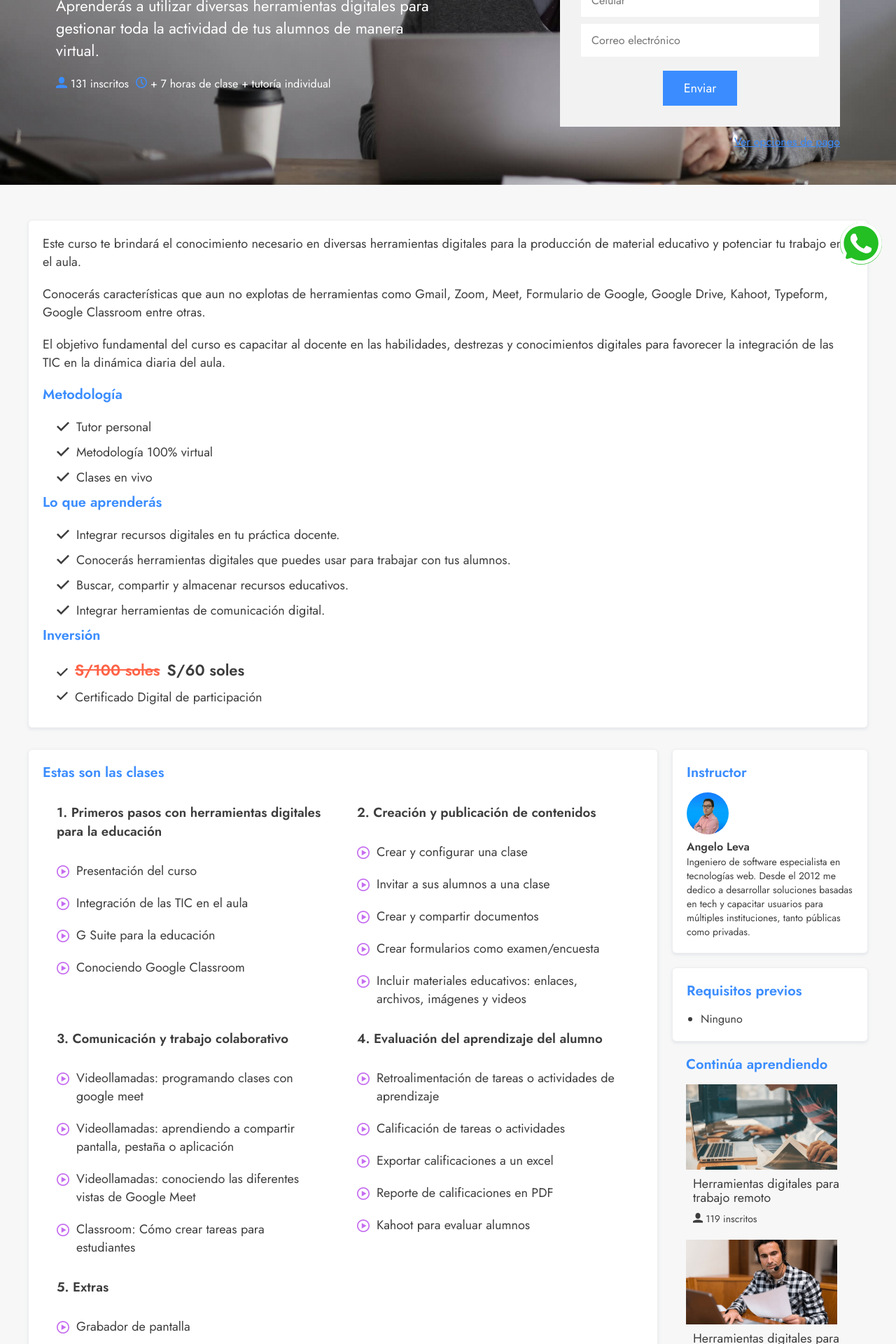
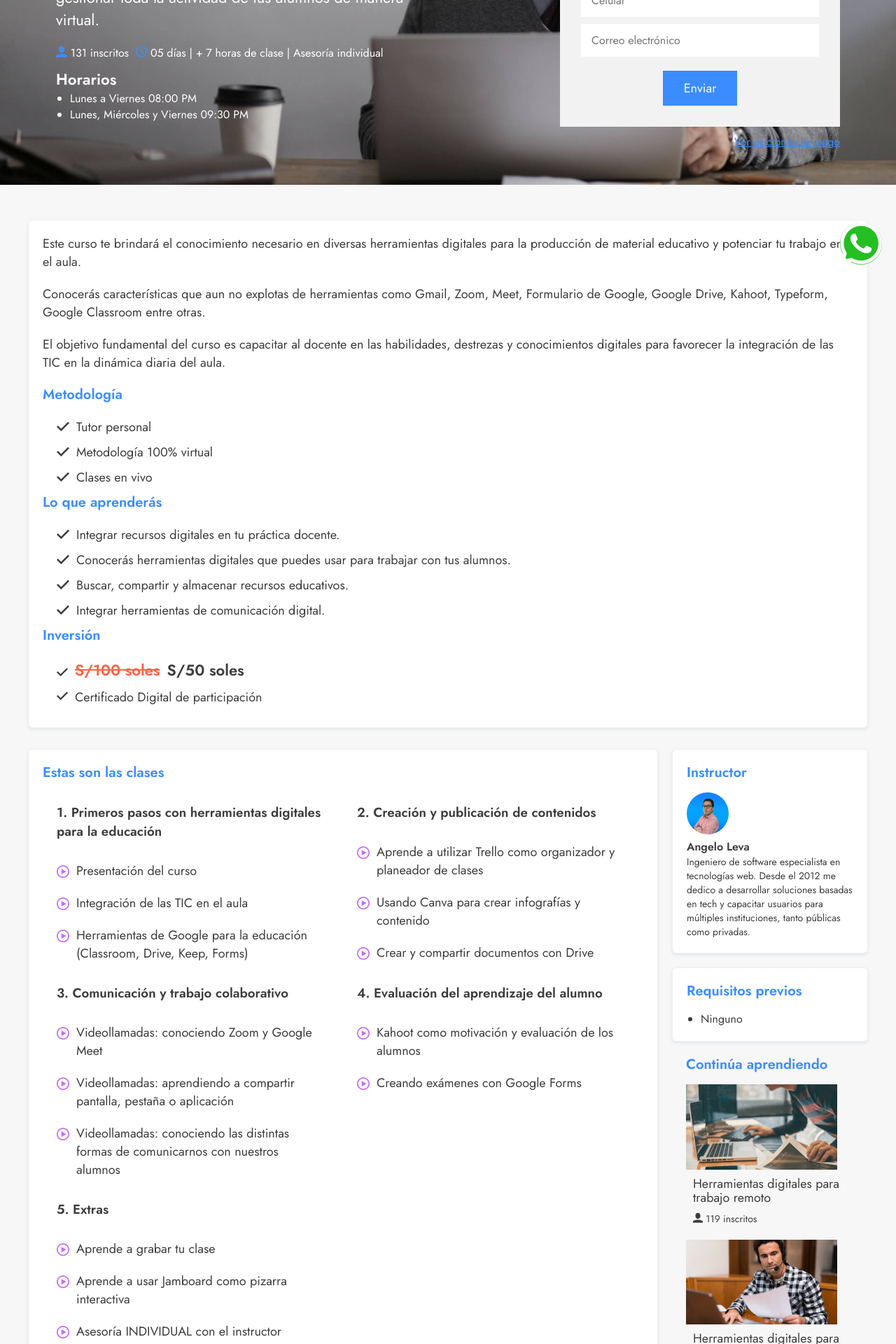
Before and after one commit to angelolev/idp, a React (Create React App) app: page /cursos/docentes in a window 1280 px wide. Shown: the part 320-2240 px from the top of the page at 70% size. Built offline with nearby package versions, Linux system fonts and the light colour scheme.

Commit message:
added schedule for courses

```diff
--- a/src/components/commons/Courses/Course.jsx
+++ b/src/components/commons/Courses/Course.jsx
@@ -47,14 +47,14 @@
                   <span className="icon icon-user"></span> 103 inscritos
                 </small>
                 <small>
-                  <span className="icon icon-time"></span> + 5 horas de clase +
-                  tutoría individual
+                  <span className="icon icon-time"></span> 05 días | + 5 horas
+                  de clase | Asesoría individual
                 </small>
-                {/* <h4>Horarios</h4>
+                <h4>Horarios</h4>
                 <ul>
-                  <li>Martes y Jueves 08:00PM - 09:00PM</li>
-                  <li>Miercoles y Viernes 08:00PM - 09:00PM</li>
-                </ul> */}
+                  <li>Lunes a Viernes 08:00 PM</li>
+                  <li>Lunes, Miércoles y Viernes 09:30 PM</li>
+                </ul>
                 {/* <button onClick={toggleModal}>
                   Cómpralo ahora por S/50.00
                 </button> */}
@@ -111,7 +111,7 @@
                 <ul className="price">
                   <li>
                     <span>S/100 soles</span>
-                    <span>S/60 soles</span>
+                    <span>S/50 soles</span>
                   </li>
                   <li>Certificado Digital de participación</li>
                 </ul>
@@ -249,7 +249,7 @@
                     </div>
                     <div className="group__sessions">
                       <Session
-                        name="Tutoría INDIVIDUAL con el instructor"
+                        name="Asesoría INDIVIDUAL con el instructor"
                         duration="01:00"
                       />
                     </div>
--- a/src/components/commons/Courses/CourseRemote.jsx
+++ b/src/components/commons/Courses/CourseRemote.jsx
@@ -47,15 +47,15 @@
                   <span className="icon icon-user"></span> 119 inscritos
                 </small>
                 <small>
-                  <span className="icon icon-time"></span> + 4 horas de clase +
-                  tutoría individual
+                  <span className="icon icon-time"></span> 04 días | + 4 horas
+                  de clase | Asesoría individual
                 </small>
-                {/* <h4>Horarios</h4>
+                <h4>Horarios</h4>
                 <ul>
-                  <li>Martes y Jueves 08:00PM - 09:00PM</li>
-                  <li>Miercoles y Viernes 08:00PM - 09:00PM</li>
+                  <li>Lunes a Jueves 09:00 PM</li>
+                  <li>Martes y Jueves 09:30 PM</li>
                 </ul>
-                <button onClick={toggleModal}>
+                {/* <button onClick={toggleModal}>
                   Cómpralo ahora por S/50.00
                 </button> */}
               </div>
@@ -102,7 +102,7 @@
                 <ul className="price">
                   <li>
                     <span>S/100 soles</span>
-                    <span>S/60 soles</span>
+                    <span>S/50 soles</span>
                   </li>
                   <li>Certificado Digital de participación</li>
                 </ul>
@@ -149,9 +149,20 @@
                         name="Software escencial para el trabajo remoto"
                         duration="01:00"
                       />
-                      <Session name="Organización personal" duration="01:00" />
                       <Session
-                        name="Cómo encontrar trabajos remotos"
+                        name="Videollamadas: Meet vs Zoom"
+                        duration="01:00"
+                      />
+                      <Session
+                        name="Usando Trello como organizador personal"
+                        duration="01:00"
+                      />
+                      <Session
+                        name="Comunicación con mi equipo: Slack, Discord, Whatsapp, Telegram"
+                        duration="01:00"
+                      />
+                      <Session
+                        name="Cómo buscar y encontrar trabajos remotos"
                         duration="01:00"
                       />
                     </div>
@@ -189,7 +200,7 @@
                         duration="01:00"
                       />
                       <Session
-                        name="Tutoría INDIVIDUAL con el instructor"
+                        name="Asesoría INDIVIDUAL con el instructor"
                         duration="01:00"
                       />
                     </div>
--- a/src/components/commons/Courses/CourseSocialNetwork.jsx
+++ b/src/components/commons/Courses/CourseSocialNetwork.jsx
@@ -29,7 +29,7 @@
               </small>
               <small>
                 <span className="icon icon-time"></span> + 4 horas de clase +
-                tutoría individual
+                asesoría individual
               </small>
               <h4>Horarios</h4>
               <ul>
--- a/src/components/commons/Courses/CourseTeachers.jsx
+++ b/src/components/commons/Courses/CourseTeachers.jsx
@@ -46,15 +46,15 @@
                   <span className="icon icon-user"></span> 131 inscritos
                 </small>
                 <small>
-                  <span className="icon icon-time"></span> + 7 horas de clase +
-                  tutoría individual
+                  <span className="icon icon-time"></span> 05 días | + 7 horas
+                  de clase | Asesoría individual
                 </small>
-                {/* <h4>Horarios</h4>
+                <h4>Horarios</h4>
                 <ul>
-                  <li>Martes y Jueves 08:00PM - 09:00PM</li>
-                  <li>Miercoles y Viernes 08:00PM - 09:00PM</li>
+                  <li>Lunes a Viernes 08:00 PM</li>
+                  <li>Lunes, Miércoles y Viernes 09:30 PM</li>
                 </ul>
-                <button onClick={toggleModal}>
+                {/* <button onClick={toggleModal}>
                   Cómpralo ahora por S/50.00
                 </button> */}
               </div>
@@ -104,7 +104,7 @@
                 <ul className="price">
                   <li>
                     <span>S/100 soles</span>
-                    <span>S/60 soles</span>
+                    <span>S/50 soles</span>
                   </li>
                   <li>Certificado Digital de participación</li>
                 </ul>
@@ -128,11 +128,7 @@
                         duration="01:00"
                       />
                       <Session
-                        name="G Suite para la educación"
-                        duration="01:00"
-                      />
-                      <Session
-                        name="Conociendo Google Classroom"
+                        name="Herramientas de Google para la educación (Classroom, Drive, Keep, Forms)"
                         duration="01:00"
                       />
                     </div>
@@ -143,24 +139,15 @@
                     </div>
                     <div className="group__sessions">
                       <Session
-                        name="Crear y configurar una clase"
+                        name="Aprende a utilizar Trello como organizador y planeador de clases"
                         duration="01:00"
                       />
                       <Session
-                        name="Invitar a sus alumnos a una clase"
+                        name="Usando Canva para crear infografías y contenido"
                         duration="01:00"
                       />
                       <Session
-                        name="Crear y compartir documentos"
-                        duration="01:00"
-                      />
-                      <Session
-                        name="Crear formularios como examen/encuesta"
-                        duration="01:00"
-                      />
-                      <Session
-                        name="Incluir materiales educativos: enlaces, archivos, imágenes y
-                        videos"
+                        name="Crear y compartir documentos con Drive"
                         duration="01:00"
                       />
                     </div>
@@ -171,7 +158,7 @@
                     </div>
                     <div className="group__sessions">
                       <Session
-                        name="Videollamadas: programando clases con google meet"
+                        name="Videollamadas: conociendo Zoom y Google Meet"
                         duration="01:00"
                       />
                       <Session
@@ -180,12 +167,7 @@
                         duration="01:00"
                       />
                       <Session
-                        name="Videollamadas: conociendo las diferentes vistas de
-                        Google Meet"
-                        duration="01:00"
-                      />
-                      <Session
-                        name="Classroom: Cómo crear tareas para estudiantes"
+                        name="Videollamadas: conociendo las distintas formas de comunicarnos con nuestros alumnos"
                         duration="01:00"
                       />
                     </div>
@@ -196,24 +178,11 @@
                     </div>
                     <div className="group__sessions">
                       <Session
-                        name="Retroalimentación de tareas o actividades de
-                        aprendizaje"
+                        name="Kahoot como motivación y evaluación de los alumnos"
                         duration="01:00"
                       />
                       <Session
-                        name="Calificación de tareas o actividades"
-                        duration="01:00"
-                      />
-                      <Session
-                        name="Exportar calificaciones a un excel"
-                        duration="01:00"
-                      />
-                      <Session
-                        name="Reporte de calificaciones en PDF"
-                        duration="01:00"
-                      />
-                      <Session
-                        name="Kahoot para evaluar alumnos"
+                        name="Creando exámenes con Google Forms"
                         duration="01:00"
                       />
                     </div>
@@ -223,14 +192,17 @@
                       <h3>5. Extras</h3>
                     </div>
                     <div className="group__sessions">
-                      <Session name="Grabador de pantalla" duration="01:00" />
-                      <Session name="Captura de pantalla" duration="01:00" />
                       <Session
-                        name="Anotaciones en pantalla para explicar tus clases"
+                        name="Aprende a grabar tu clase"
                         duration="01:00"
                       />
                       <Session
-                        name="Tutoría INDIVIDUAL con el instructor"
+                        name="Aprende a usar Jamboard como pizarra interactiva"
+                        duration="01:00"
+                      />
+
+                      <Session
+                        name="Asesoría INDIVIDUAL con el instructor"
                         duration="01:00"
                       />
                     </div>
--- a/src/components/commons/Nav/Nav.jsx
+++ b/src/components/commons/Nav/Nav.jsx
@@ -7,6 +7,7 @@
 const Nav = () => {
   const [scroll, setScroll] = useState(true);
   const [isLogged, setIsLogged] = useState(false);
+
   let navClasses = "nav";
 
   useEffect(() => {
@@ -23,8 +24,13 @@
   // });
 
   const showMenu = () => {
-    let navMenu = document.getElementById("nav__menu");
+    const navMenu = document.getElementById("nav__menu");
     navMenu.classList.toggle("show");
+  };
+
+  const closeMenu = () => {
+    const navMenu = document.getElementById("nav__menu");
+    navMenu.classList.remove("show");
   };
 
   const logOut = () => {
@@ -49,7 +55,7 @@
           <div className="nav__icon" onClick={showMenu}>
             <span className="icon icon-menu"></span>
           </div>
-          <div className="nav__menu fadeIn" id="nav__menu">
+          <div className="nav__menu fadeIn" id="nav__menu" onClick={closeMenu}>
             <ul>
               <li>
                 <a href="/#courses">Cursos</a>
```
